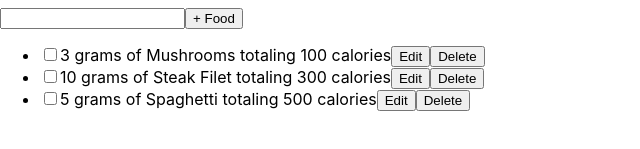
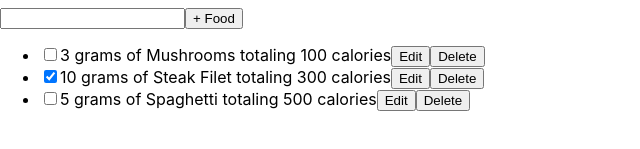
Before and after one commit to AndrewRosenfrisk/fitter, a React (Create React App) app: page /foodPage in a window 1280 px wide. Shown: the part 237-386 px from the top of the page, without its empty margins (0-640 px from the left). Built offline with nearby package versions, Linux system fonts and the light colour scheme.

Commit message:
implement select and delete foods

```diff
--- a/src/components/FoodItem.js
+++ b/src/components/FoodItem.js
@@ -3,12 +3,21 @@ import React from "react";
 export default function FoodItem(props) {
     return (
         <li>
-            <input id={props.id} type="checkbox" />
+            <input
+                id={props.id}
+                type="checkbox"
+                defaultChecked={props.selected}
+                onChange={() => props.toggleFoodItemSelected(props.id)}
+            />
             {props.servingSize} grams of {props.name} totaling {props.calories} calories
             <button type="button" className="btn">
                 Edit
                 </button>
-            <button type="button" className="btn btn__danger">
+            <button
+                type="button"
+                className="btn btn__danger"
+                onClick={() => props.deleteFoodItem(props.id)}
+            >
                 Delete
                 </button>
         </li>
--- a/src/components/FoodPage.js
+++ b/src/components/FoodPage.js
@@ -1,3 +1,4 @@
+import { nanoid } from "nanoid";
 import React, { useState } from "react";
 import FoodItem from './FoodItem';
 import FoodForm from './FoodForm';
@@ -6,18 +7,35 @@ export default function FoodPage(props) {
     const [foodItems, setFoodItems] = useState(props.foodItems);
 
     function addFoodItem(name) {
-        const newFoodItem = { id: "id", name: name, servingSize: 0, calories: 0 };
+        const newFoodItem = { id: "foodItem-" + nanoid(), selected: false, name: name, servingSize: 0, calories: 0 };
         setFoodItems([...foodItems, newFoodItem]);
     }
 
+    function toggleFoodItemSelected(id) {
+        const updatedFoodItems = foodItems.map(item => {
+            if (id === item.id) {
+                return { ...item, selected: !item.selected }
+            }
+            return item;
+        });
+        setFoodItems(updatedFoodItems);
+    }
+
+    function deleteFoodItem(id) {
+        const remainingFoodItems = foodItems.filter(item => id !== item.id);
+        setFoodItems(remainingFoodItems);
+    }
 
     const foodItemList = foodItems.map(item => (
         <FoodItem
             id={item.id}
+            selected={item.selected}
             name={item.name}
             servingSize={item.servingSize}
             calories={item.calories}
-            key={item.id} />
+            key={item.id}
+            toggleFoodItemSelected={toggleFoodItemSelected}
+            deleteFoodItem={deleteFoodItem} />
     ));
 
     return (
--- a/src/index.js
+++ b/src/index.js
@@ -12,9 +12,9 @@ const NAVITEMS = [
 ];
 
 const FOODITEMS = [
-  { id: "fooditem-0", name: "Mushrooms", servingSize: 3, calories: 100 },
-  { id: "fooditem-1", name: "Steak Filet", servingSize: 10, calories: 300 },
-  { id: "fooditem-2", name: "Spaghetti", servingSize: 5, calories: 500 },
+  { id: "fooditem-0", selected: false, name: "Mushrooms", servingSize: 3, calories: 100 },
+  { id: "fooditem-1", selected: true, name: "Steak Filet", servingSize: 10, calories: 300 },
+  { id: "fooditem-2", selected: false, name: "Spaghetti", servingSize: 5, calories: 500 },
 ]
 
 ReactDOM.render(
```
Also changed, not shown: src/App.js (+0 -30 lines), 1 other file (tests, documents, lock files or other folders).
